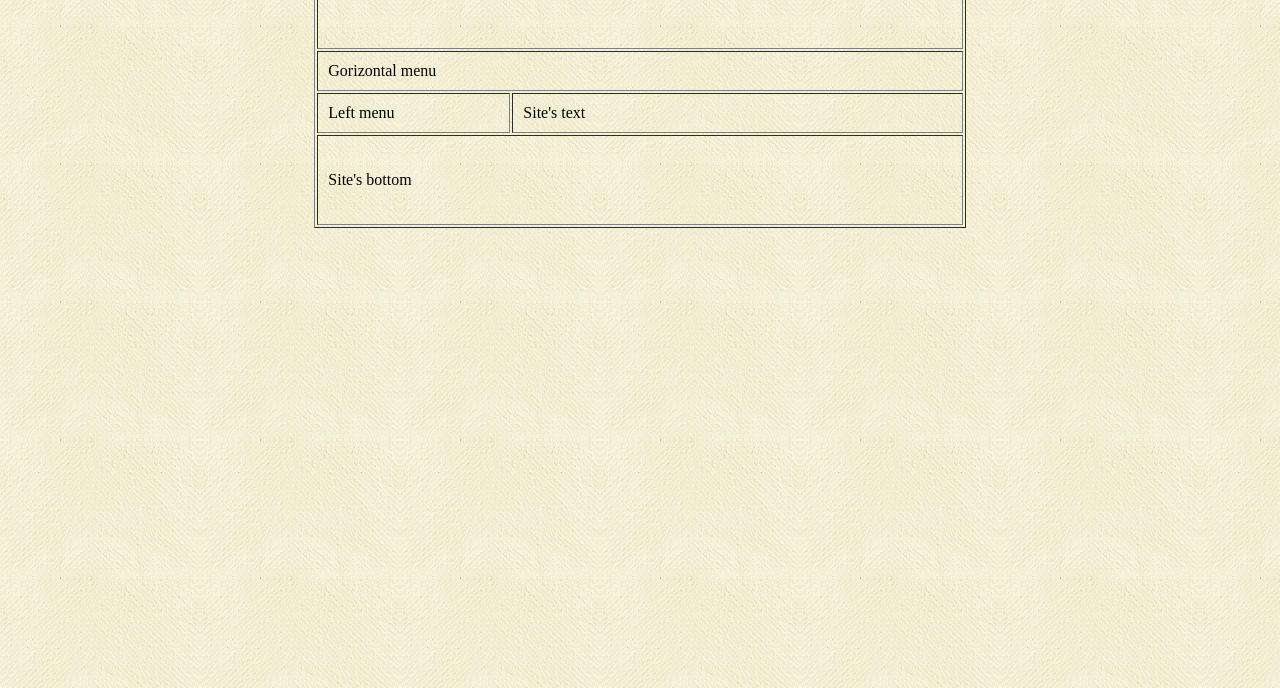
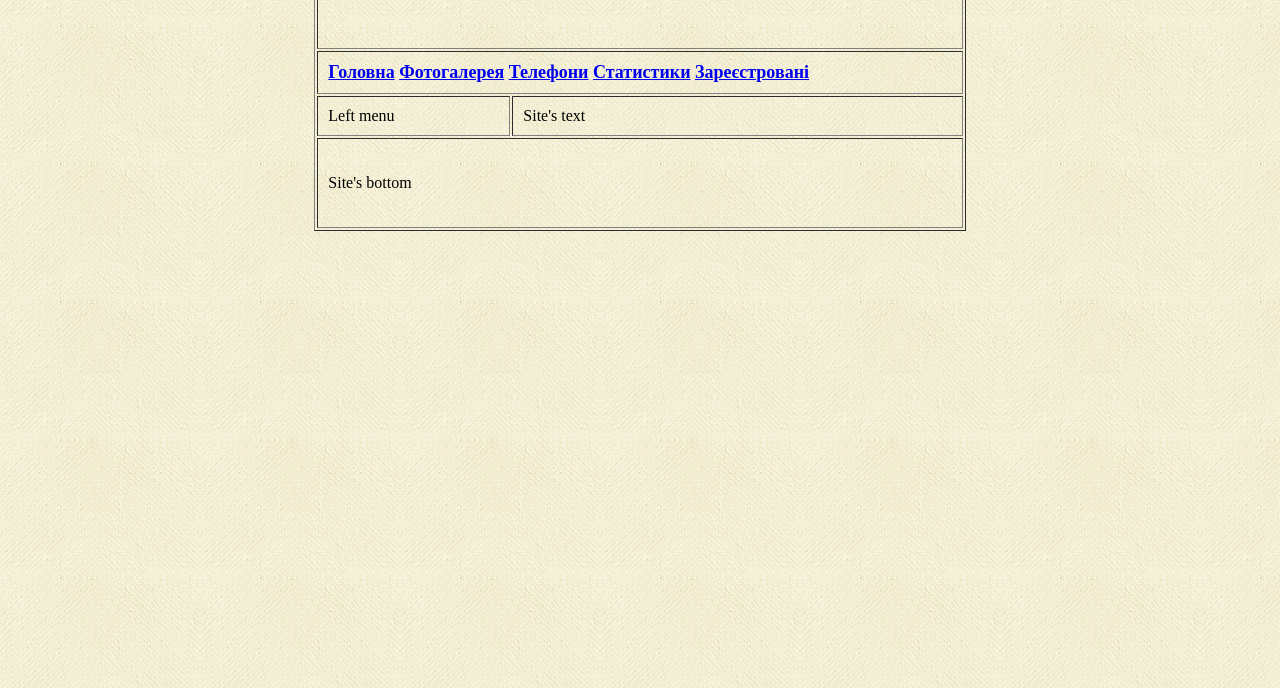
Before and after one commit to zetsubocy/zetsubocy.github.io, a plain HTML site: page index.html in a window 1280 px wide. Shown: the part 112-800 px from the top of the page. Drawn offline with Linux system fonts and the light colour scheme.

Commit message:
06 - Горизонтальне меню

```diff
--- a/index.html
+++ b/index.html
@@ -13,7 +13,17 @@
 				</td>
 			</tr>
 			<tr>
-				<td colspan="2">Gorizontal menu</td>
+				<td colspan="2">
+					<font size ="4">
+						<b>
+							<a href="#">Головна</a>
+							<a href="#">Фотогалерея</a>
+							<a href="#">Телефони</a>
+							<a href="#">Статистики</a>
+							<a href="#">Зареєстровані</a>
+						</b>
+					</font>
+				</td>
 			</tr>
 			<tr>
 				<td width="30%" valign="top">Left menu</td>
```
